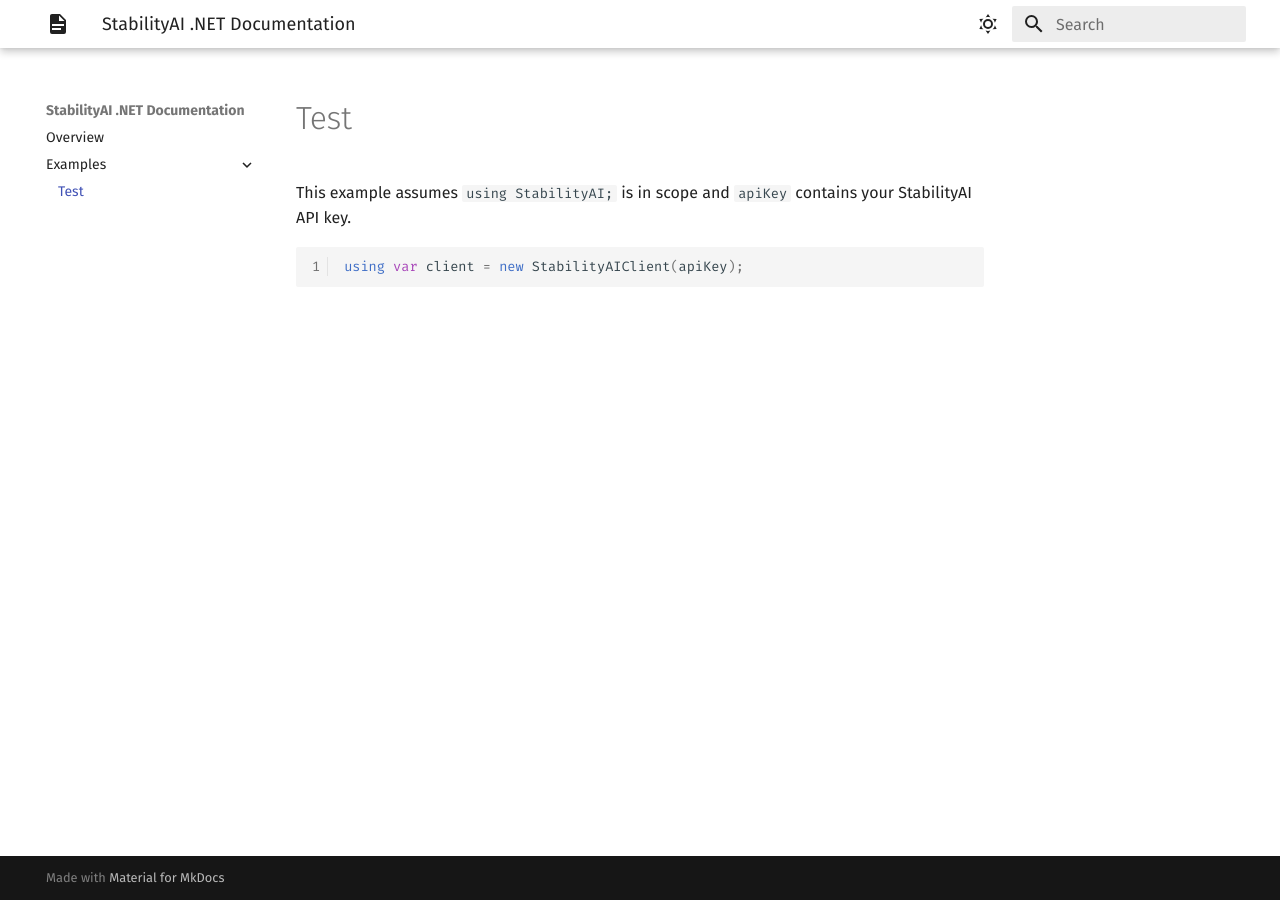
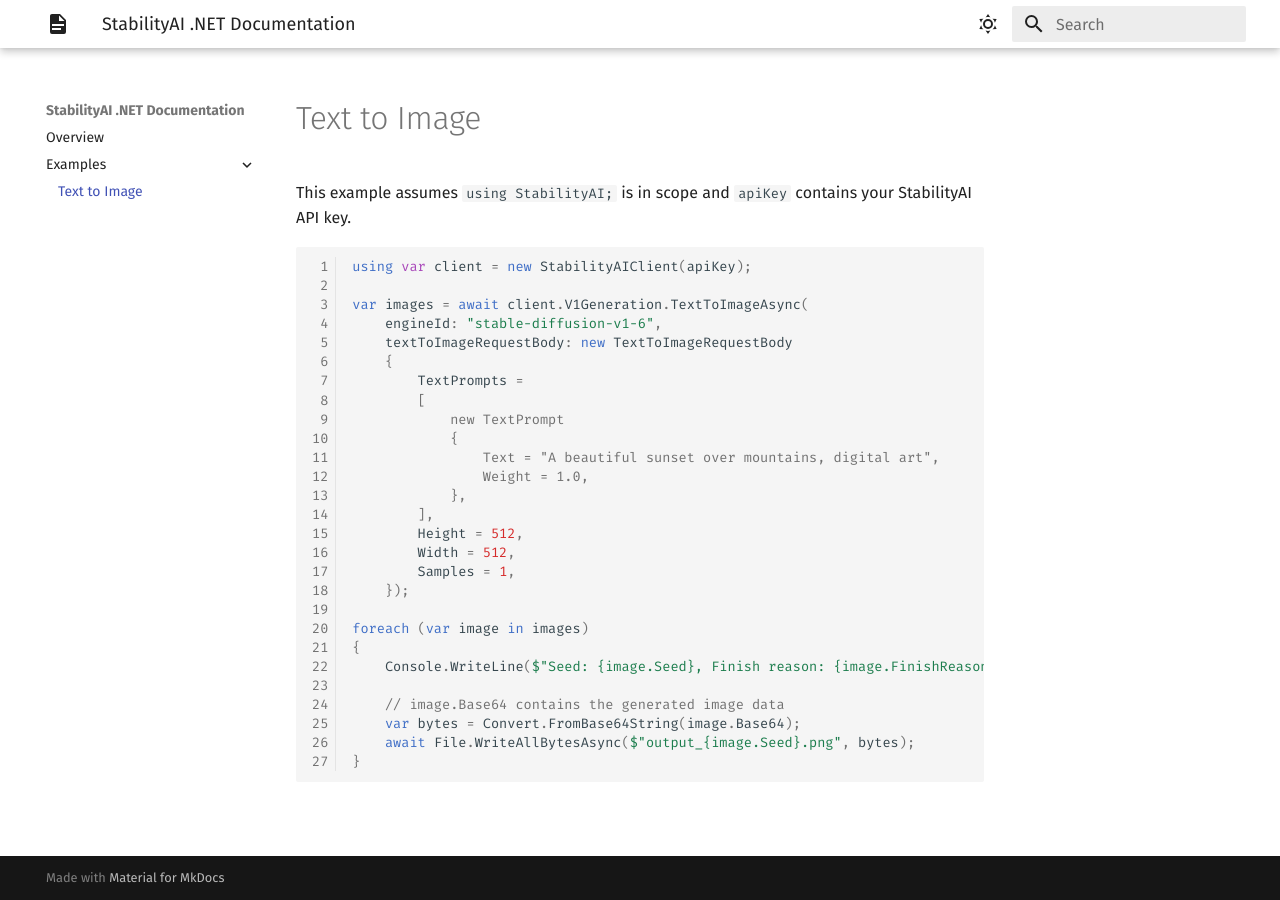
Before and after one commit to tryAGI/StabilityAI, an MkDocs documentation site: the page built from docs/examples/test.md, in a window 1280 px wide. Built offline with MkDocs 1.6.1 and Material for MkDocs 9.7.7, drawn with Linux system fonts in a browser that asks for light colours; the version menu is left out.

Commit message:
docs: Add text-to-image example, fix OpenAPI spec URL
Co-Authored-By: Claude Opus 4.6 <noreply@anthropic.com>

````diff
--- a/docs/examples/test.md
+++ b/docs/examples/test.md
@@ -1,4 +1,4 @@
-# Test
+# Text to Image
 
 
 
@@ -6,4 +6,30 @@ This example assumes `using StabilityAI;` is in scope and `apiKey` contains your
 
 ```csharp
 using var client = new StabilityAIClient(apiKey);
+
+var images = await client.V1Generation.TextToImageAsync(
+    engineId: "stable-diffusion-v1-6",
+    textToImageRequestBody: new TextToImageRequestBody
+    {
+        TextPrompts =
+        [
+            new TextPrompt
+            {
+                Text = "A beautiful sunset over mountains, digital art",
+                Weight = 1.0,
+            },
+        ],
+        Height = 512,
+        Width = 512,
+        Samples = 1,
+    });
+
+foreach (var image in images)
+{
+    Console.WriteLine($"Seed: {image.Seed}, Finish reason: {image.FinishReason}");
+
+    // image.Base64 contains the generated image data
+    var bytes = Convert.FromBase64String(image.Base64);
+    await File.WriteAllBytesAsync($"output_{image.Seed}.png", bytes);
+}
 ```
--- a/mkdocs.yml
+++ b/mkdocs.yml
@@ -3,7 +3,7 @@ nav:
 - Overview: index.md
 # EXAMPLES:START
 - Examples:
-  - Test: examples/test.md
+  - Text to Image: examples/test.md
 # EXAMPLES:END
 
 theme:
````
Also changed, not shown: docs/index.md (+1 -1 lines).
